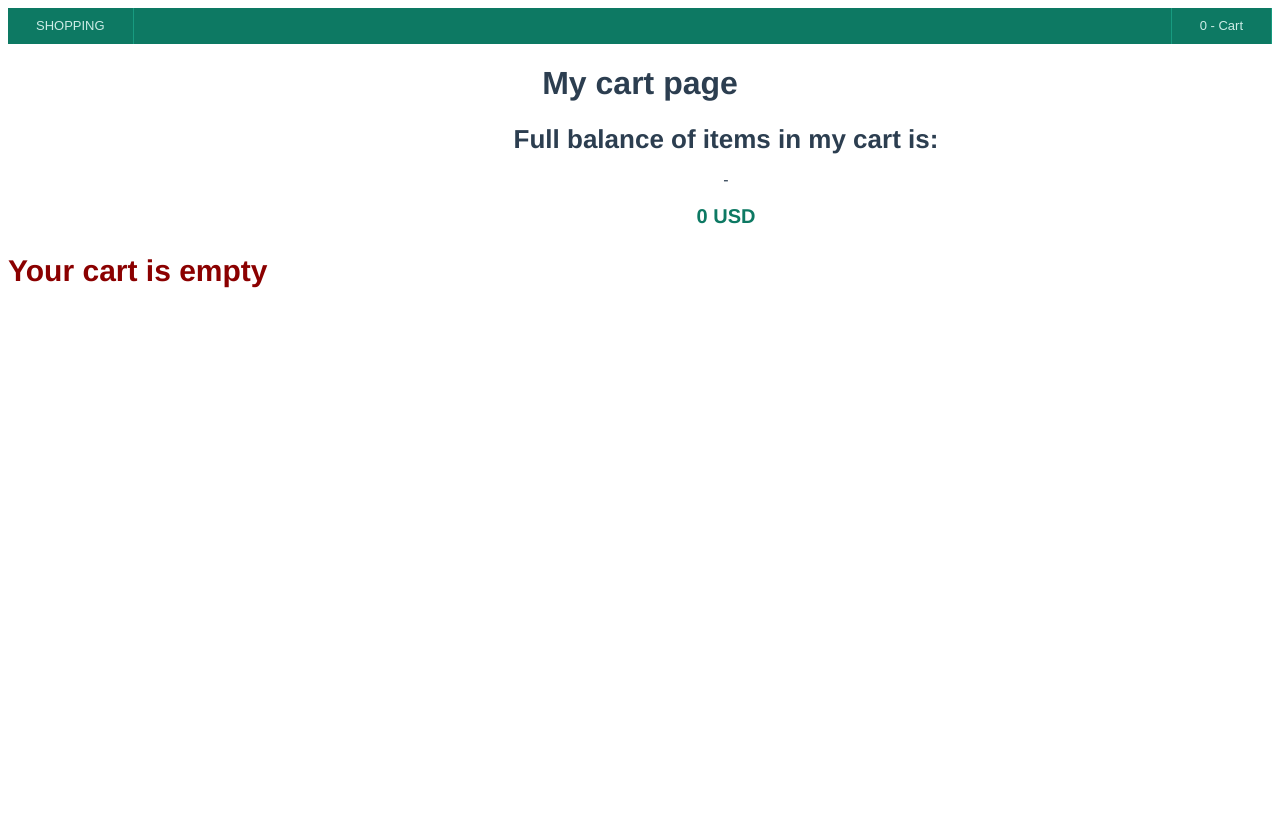
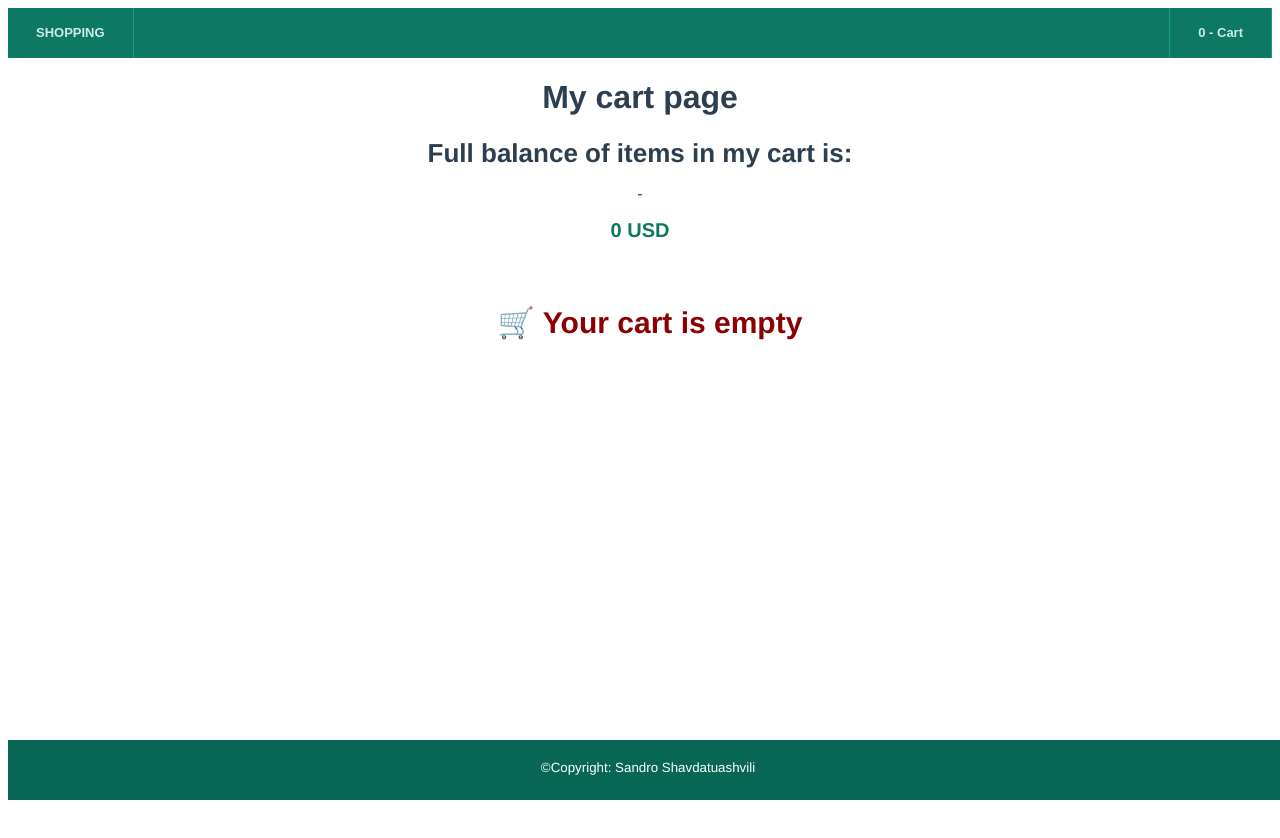
Before and after one commit to ShavdatuashviliSandro/shopping_app, a Vue app: page /cart in a window 1280 px wide. Shown: the top 838 px of the page. Built offline with nearby package versions, Linux system fonts and the light colour scheme.

Commit message:
refactor markup / fixed bugs / finished main tasks

```diff
--- a/src/App.vue
+++ b/src/App.vue
@@ -1,18 +1,27 @@
 <template>
-<div class="app">
-  <router-view/>
-</div>
+  <div class="app">
+    <AppHeader/>
+    <router-view/>
+    <br>
+    <br>
+    <AppFooter/>
+  </div>
 </template>
 
 <script>
 import store from '@/store/index'
+import AppHeader from "@/components/AppHeader";
+import AppFooter from "@/components/AppFooter";
+
 export default {
   name: 'App',
-  components:{
+  components: {
+    AppFooter,
+    AppHeader
   },
   mounted() {
     // if we have local storage data with name cartProducts we push it in our store using mutation method replaceProduct
-    if(localStorage.getItem('cartProducts')){
+    if (localStorage.getItem('cartProducts')) {
       store.commit('replaceProduct', JSON.parse(localStorage.getItem('cartProducts')))
     }
   }
@@ -28,7 +37,7 @@ export default {
   color: #2c3e50;
 }
 
-.welcome-text{
+.welcome-text {
   color: gray;
 }
 </style>
--- a/src/components/AppCartProduct.vue
+++ b/src/components/AppCartProduct.vue
@@ -45,7 +45,11 @@ export default {
 .cart-product {
   border: 1px solid;
   box-shadow: rgba(0, 0, 0, 0.24) 0 3px 8px;
-  max-height: 620px;
+  margin-top: 25px;
+  width: 580px;
+  height: 34%;
+  float: left;
+  margin-left: 20px;
 }
 
 .cart-product-item {
--- a/src/components/AppFooter.vue
+++ b/src/components/AppFooter.vue
@@ -1,5 +1,6 @@
 <template>
   <div class="footer">
+    <br>
     <small>©Copyright: <a href="https://www.linkedin.com/in/sandro-shavdatuashvili-7b627b198/" target="_blank">Sandro Shavdatuashvili</a></small>
   </div>
 </template>
@@ -12,10 +13,12 @@ export default {
 <style>
 .footer{
   width: 100%;
-  height: 50px;
+  height: 60px;
   background-color: #086754;
   color: white;
   text-decoration: none;
+  position: fixed;
+  bottom: 0;
 }
 a{
   text-decoration: none;
--- a/src/components/AppHeader.vue
+++ b/src/components/AppHeader.vue
@@ -37,7 +37,7 @@ export default {
       this.active = true
       setTimeout(() => {
         this.active = false
-      }, 10)
+      }, 200)
     }
   }
 }
@@ -48,11 +48,13 @@ ul.nav {
   margin: 0;
   padding: 0;
   list-style: none;
-  height: 36px;
-  line-height: 36px;
+  height: 50px;
+  line-height: 50px;
   background: #0d7963;
   font-family: Arial, Helvetica, sans-serif;
   font-size: 13px;
+  font-weight: bold;
+
 }
 
 ul.nav li {
@@ -79,10 +81,10 @@ ul.nav li.current a {
 }
 
 header .cart {
-  transition: 2s;
+  transition: transform .1s;
 }
 
 header .cart.active {
-  transform: scale(2);
+  transform: scale(1.1);
 }
 </style>
--- a/src/components/AppProduct.vue
+++ b/src/components/AppProduct.vue
@@ -23,9 +23,9 @@ export default {
   data() {
     return {}
   },
-  methods:{
-    openInner(){
-      this.$router.push({path: 'inner', query: { plan: this.data.id }})
+  methods: {
+    openInner() {
+      this.$router.push({path: 'inner', query: {plan: this.data.id}})
     }
   }
 }
@@ -47,23 +47,26 @@ export default {
   margin-left: 25px;
   margin-top: 25px;
   border-radius: 3px;
-  transition: transform .3s;
+  transition: transform .2s;
 }
 
 .product:hover:hover {
   transform: scale(1.05);
 }
 
-.title{
+.title {
   font-size: 18px;
 }
-.description{
+
+.description {
   font-size: 15px;
 }
-.price{
+
+.price {
   color: green;
 }
-.view{
+
+.view {
   background-color: #4CAF50;
   border: none;
   color: white;
@@ -76,6 +79,11 @@ export default {
   display: inline-block;
   font-size: 16px;
   cursor: pointer;
-
+}
+.view:hover{
+  color: #086754;
+  background-color: white;
+  border: 1px solid;
+  font-weight: bold;
 }
 </style>
--- a/src/pages/CartPage.vue
+++ b/src/pages/CartPage.vue
@@ -1,27 +1,22 @@
 <template>
   <div class="cart">
-    <AppHeader/>
     <h1>My cart page</h1>
-    <div class="cart-info">
-      <strong class="cart-balance-info">Full balance of items in my cart is:</strong>
-      <p> - </p>
-      <strong class="price">{{this.getFullBalance}} USD</strong>
-    </div>
-    <br><br>
-    <div class="cart-products" style="width: 100%;height:100%;position: absolute;">
-      <p class="err" v-show="getData.length === 0" style="font-weight: bold; font-size: 30px;text-align: center; color: darkred">Your cart is empty</p>
+    <strong class="cart-balance-info">Full balance of items in my cart is:</strong>
+    <p> - </p>
+    <strong class="price">{{ this.getFullBalance }} USD</strong>
+    <div class="cart-products">
+      <p class="err" v-show="getData.length === 0">🛒 Your cart is empty</p>
       <AppCartProduct v-for="(item,index) in getData" :key='index' :data="item" @getId="deleteItem"/>
     </div>
   </div>
 </template>
 
 <script>
-import AppHeader from "@/components/AppHeader";
 import AppCartProduct from "@/components/AppCartProduct";
 import store from '@/store/index'
 
 export default {
-  components: {AppHeader, AppCartProduct},
+  components: {AppCartProduct},
 
   data() {
     return {
@@ -32,16 +27,16 @@ export default {
     getData() {
       return store.getters.getProducts
     },
-    getFullBalance(){
+    getFullBalance() {
       let balance = 0
       this.getData.forEach(item => {
-        balance+=item.price
+        balance += item.price
       })
       return balance;
     }
   },
-  methods:{
-    deleteItem(id){
+  methods: {
+    deleteItem(id) {
       store.commit('removeProduct', id)
       localStorage.setItem('cartProducts', JSON.stringify(store.state.cartProducts))
     }
@@ -50,10 +45,6 @@ export default {
 </script>
 
 <style scoped>
-.cart-info {
-  float: left;
-  margin-left: 40%;
-}
 
 .cart-balance-info {
   font-size: 26px;
@@ -66,8 +57,14 @@ export default {
 
 .cart-products {
   margin-top: 5%;
-  width: 100%;
-  height: 100%;
-  display: flex
+  height: 1000px;
+  margin-left: 20px;
+}
+
+.err {
+  font-weight: bold;
+  font-size: 30px;
+  text-align: center;
+  color: darkred
 }
 </style>
--- a/src/pages/HomePage.vue
+++ b/src/pages/HomePage.vue
@@ -1,5 +1,4 @@
 <template>
-  <AppHeader/>
   <br>
   <div class="home">
     <div class="search-cont">
@@ -15,17 +14,13 @@
   <br>
   <br>
   <br>
-  <AppFooter/>
 </template>
 
 <script>
 import productData from '../products.json';
 import AppProduct from "@/components/AppProduct";
-import AppHeader from "@/components/AppHeader";
-import AppFooter from "@/components/AppFooter";
-
 export default {
-  components: {AppHeader, AppProduct, AppFooter},
+  components: {AppProduct},
   data(){
     return{
       productsData: productData,
@@ -44,6 +39,9 @@ export default {
       handler: function(){
         if(this.getData.length===0){
           this.errorMessage = 'Sorry.. we cant find item with this name.'
+        }else{
+          //else statement for not return error message when we delete search field
+          this.errorMessage = ''
         }
       }
     }
--- a/src/pages/InnerPage.vue
+++ b/src/pages/InnerPage.vue
@@ -1,5 +1,4 @@
 <template>
-  <AppHeader/>
   <div class="inner">
     <div class="img-section">
       <img class="image" :src="currentData[0].url" alt="logo">
@@ -15,23 +14,18 @@
         {{ quantity }}
         <button class="button" :disabled="buttonDisabled === true" @click="add">+</button>
       </div>
-
-      <br>
-      <br>
       <br>
       <button class="order-button" :disabled="buttonDisabled === true" @click="addItem"><strong>Add to cart</strong></button>
-
+      <br>
     </div>
   </div>
 </template>
 
 <script>
-import AppHeader from "@/components/AppHeader";
 import productData from '@/products.json'
 import store from '@/store/index'
 
 export default {
-  components: {AppHeader},
 
   data() {
     return {
@@ -123,8 +117,8 @@ export default {
 }
 
 .product-info {
-  width: 80%;
-  margin-left: 400px;
+  width: 40%;
+  margin-left: 36%;
   margin-top: 8%;
 }
 
@@ -147,5 +141,11 @@ export default {
   border-radius: 3px;
   font-size: 16px;
   cursor: pointer;
+  margin-bottom: 10px;
+  border: 1px solid;
+}
+.order-button:hover{
+  color: #189b80;
+  background-color: white;
 }
 </style>
--- a/src/products.json
+++ b/src/products.json
@@ -1,29 +1,29 @@
 [
   {
     "id": 1,
-    "title": "Under Armour Men's ColdGear Compression Mock",
-    "description": "Dual-layer fabric with an ultra-warm, brushed interior & a smooth, fast-drying exterior, Stretch-mesh back & underarm panels provide strategic ventilation without sacrificing warmth",
+    "title": "Under Armour ColdGear Compression",
+    "description": "Dual-layer fabric with an ultra-warm, brushed interior & a smooth,underarm panels provide strategic ventilation without sacrificing warmth",
     "price": 50,
     "url": "https://m.media-amazon.com/images/I/510zo3MsjzL._AC_UL320_.jpg"
   },
   {
     "id": 2,
-    "title": "Under Armour Men's HeatGear Compression Long-Sleeve T-Shirt",
-    "description": "Super-light HeatGear fabric delivers superior coverage without weighing you down, Mesh underarm & back panels for strategic ventilation, 4-way stretch construction moves better in every direction",
+    "title": "Under Armour HeatGear Compression T-Shirt",
+    "description": "Super-light HeatGear fabric delivers superior coverage without weighing you down, 4-way stretch construction moves better in every direction",
     "price": 24,
     "url": "https://m.media-amazon.com/images/I/415xRYxXTpL._AC_UL320_.jpg"
   },
   {
     "id": 3,
-    "title": "Under Armour Men's HeatGear Compression Short-Sleeve T-Shirt",
-    "description": "Super-light HeatGear fabric delivers superior coverage without weighing you down, Mesh underarm & back panels for strategic ventilation, Material wicks sweat & dries really fast",
+    "title": "Under Armour HeatGear Compression T-Shirt",
+    "description": "Super-light HeatGear fabric delivers superior coverage without weighing you down, Mesh underarm for strategic ventilation, Material wicks sweat & dries really fast",
     "price": 29,
     "url": "https://m.media-amazon.com/images/I/41Tl89KmYkL._AC_UL320_.jpg"
   },
   {
     "id": 4,
-    "title": "Under Armour Men's ColdGear Compression Mock",
-    "description": "Dual-layer fabric with an ultra-warm, brushed interior & a smooth, fast-drying exterior,Stretch-mesh back & underarm panels provide strategic ventilation without sacrificing warmth",
+    "title": "Under Armour Men's ColdGear Compression",
+    "description": "Dual-layer fabric with an ultra-warm, brushed interior & a smooth,Stretch-mesh back & underarm panels provide strategic ventilation without sacrificing warmth",
     "price": 53,
     "url": "https://m.media-amazon.com/images/I/51r9buENwrL._AC_UL320_.jpg"
   },
@@ -50,7 +50,7 @@
   },
   {
     "id": 8,
-    "title": "Title White Training Gloves",
+    "title": "Smocked Flowy Tiered Midi eight",
     "description": "Brilliant and luxurious patent leathers and extra deep pile suede leathers, lo-impact fist protecting foam sandwiched around a shock absorbing mid-layer",
     "price": 199,
     "url": "https://m.media-amazon.com/images/I/71QZM5IGCRL._AC_UL320_.jpg"
```
Also changed, not shown: src/pages/AboutPage.vue (deleted, +0 -21 lines).
